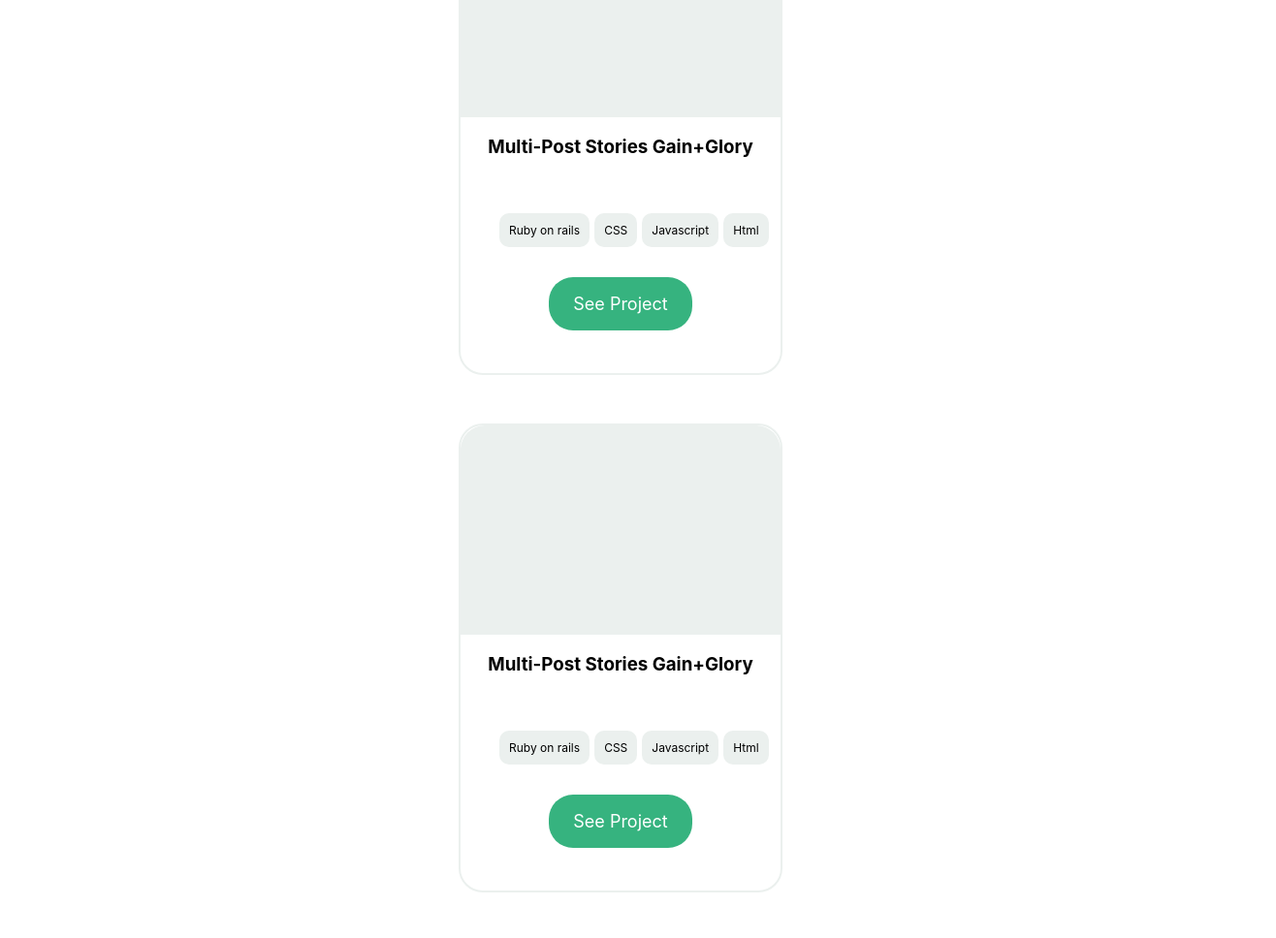
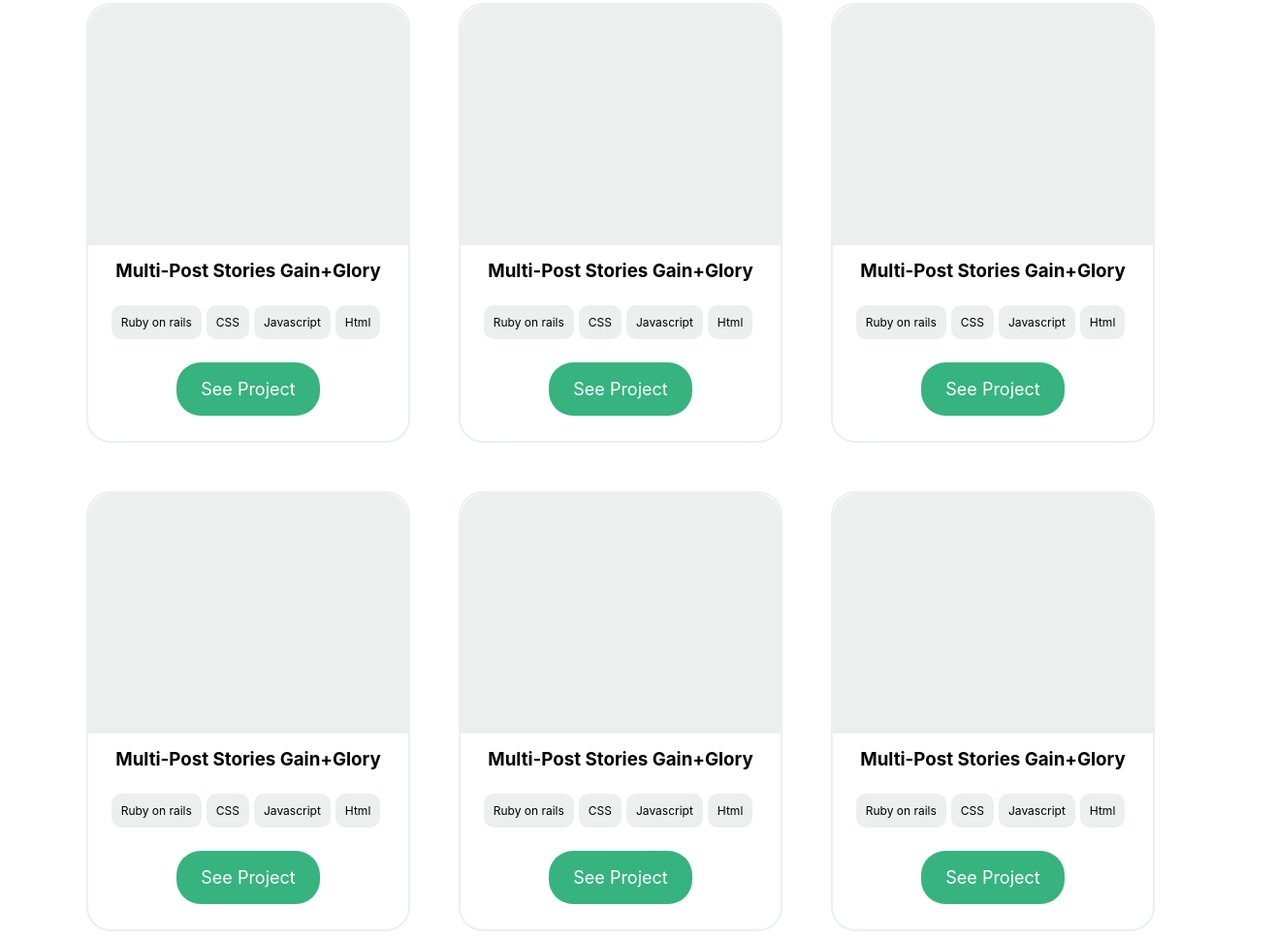
Before and after one commit to rex-9/Portfolio, a plain HTML site: page index.html in a window 1280 px wide. Shown: the part 809-1777 px from the top of the page at 97% size, 1316 px wide, since content can reach past the window. Drawn offline with Linux system fonts and the light colour scheme.

Commit message:
Responsive cards

```diff
--- a/index.html
+++ b/index.html
@@ -45,11 +45,11 @@
             <div class="center font">
                 <div class="divider"></div>
             </div>
-            <section class="cards">
-                <div class="center font">
-                    <div class="card">
+            <section class="center">
+                <div class="cards">
+                    <div class="card font">
                         <div class="cover"></div>
-                        <div class="content">
+                        <div>
                             <h1 class="card-name">Multi-Post Stories Gain+Glory</h1>
                             <ul class="language-container">
                                 <li class="language">Ruby on rails</li>
@@ -57,16 +57,16 @@
                                 <li class="language">Javascript</li>
                                 <li class="language">Html</li>
                             </ul>
+                            <div class="center">
                                 <button class="see-project font">
                                     See Project
                                 </button>
                             </div>
                         </div>
                     </div>
-                <div class="center font">
-                    <div class="card">
+                    <div class="card font">
                         <div class="cover"></div>
-                        <div class="content">
+                        <div>
                             <h1 class="card-name">Multi-Post Stories Gain+Glory</h1>
                             <ul class="language-container">
                                 <li class="language">Ruby on rails</li>
@@ -74,16 +74,16 @@
                                 <li class="language">Javascript</li>
                                 <li class="language">Html</li>
                             </ul>
+                            <div class="center">
                                 <button class="see-project font">
                                     See Project
                                 </button>
                             </div>
                         </div>
                     </div>
-                <div class="center font">
-                    <div class="card">
+                    <div class="card font">
                         <div class="cover"></div>
-                        <div class="content">
+                        <div>
                             <h1 class="card-name">Multi-Post Stories Gain+Glory</h1>
                             <ul class="language-container">
                                 <li class="language">Ruby on rails</li>
@@ -91,16 +91,16 @@
                                 <li class="language">Javascript</li>
                                 <li class="language">Html</li>
                             </ul>
+                            <div class="center">
                                 <button class="see-project font">
                                     See Project
                                 </button>
                             </div>
                         </div>
                     </div>
-                <div class="center font">
-                    <div class="card">
+                    <div class="card font">
                         <div class="cover"></div>
-                        <div class="content">
+                        <div>
                             <h1 class="card-name">Multi-Post Stories Gain+Glory</h1>
                             <ul class="language-container">
                                 <li class="language">Ruby on rails</li>
@@ -108,16 +108,16 @@
                                 <li class="language">Javascript</li>
                                 <li class="language">Html</li>
                             </ul>
+                            <div class="center">
                                 <button class="see-project font">
                                     See Project
                                 </button>
                             </div>
                         </div>
                     </div>
-                <div class="center font">
-                    <div class="card">
+                    <div class="card font">
                         <div class="cover"></div>
-                        <div class="content">
+                        <div>
                             <h1 class="card-name">Multi-Post Stories Gain+Glory</h1>
                             <ul class="language-container">
                                 <li class="language">Ruby on rails</li>
@@ -125,9 +125,28 @@
                                 <li class="language">Javascript</li>
                                 <li class="language">Html</li>
                             </ul>
+                            <div class="center">
                                 <button class="see-project font">
                                     See Project
                                 </button>
+                            </div>
+                        </div>
+                    </div>
+                    <div class="card font">
+                        <div class="cover"></div>
+                        <div>
+                            <h1 class="card-name">Multi-Post Stories Gain+Glory</h1>
+                            <ul class="language-container">
+                                <li class="language">Ruby on rails</li>
+                                <li class="language">CSS</li>
+                                <li class="language">Javascript</li>
+                                <li class="language">Html</li>
+                            </ul>
+                            <div class="center">
+                                <button class="see-project font">
+                                    See Project
+                                </button>
+                            </div>
                         </div>
                     </div>
                 </div>
@@ -144,14 +163,16 @@
                     Get My Resume
                 </button>
             </div>
-            <ul>
-                <li class="center font">
-                    <div class="flash-card">
+            <div class="center">
+                <div class="cards">
+                    <div class="flash-card font">
+                        <div class="center">
                             <div class="logo-title">
                                 <div class="logo-container">
                                     <img src="./assets/languages.svg" alt="angellist">
                                 </div>
                                 <h2>Languages</h2>
+                            </div>
                         </div>
                         <ul class="items">
                             <li class="item secondary-color">Ruby on rails</li>
@@ -160,14 +181,14 @@
                             <li class="item secondary-color">Html</li>
                         </ul>
                     </div>
-                </li>
-                <li class="center font">
-                    <div class="flash-card">
+                    <div class="flash-card font">
+                        <div class="center">
                             <div class="logo-title">
                                 <div class="logo-container">
                                     <img src="./assets/frameworks.svg" alt="angellist">
                                 </div>
                                 <h2>Frameworks</h2>
+                            </div>
                         </div>
                         <ul class="items">
                             <li class="item secondary-color">Bootstrap</li>
@@ -177,14 +198,14 @@
                             <li class="item secondary-color">Selenium</li>
                         </ul>
                     </div>
-                </li>
-                <li class="center font">
-                    <div class="flash-card">
+                    <div class="flash-card font">
+                        <div class="center">
                             <div class="logo-title">
                                 <div class="logo-container">
                                     <img src="./assets/skills.svg" alt="angellist">
                                 </div>
-                            <h2>Skills</h2>
+                                <h2>Languages</h2>
+                            </div>
                         </div>
                         <ul class="items">
                             <li class="item secondary-color">Codekit</li>
@@ -194,8 +215,8 @@
                             <li class="item secondary-color">Terminal</li>
                         </ul>
                     </div>
-                </li>
-            </ul>
+                </div>
+            </div>
             <header class="title">I'm always interested in hearing about new projects,<br>
                 so if you'd like to chat please get in touch.
             </header>
@@ -204,9 +225,10 @@
                     <form action="https://formspree.io/f/moqrrpoj" method="post">
                         <input required class="input" type="text" id="fname" placeholder="   Full Name" name="fullname"
                             maxlength="30"><br><br>
-                        <input required class="input" type="email" id="email" placeholder="   Email Address" name="email"><br><br>
-                        <textarea required class="font" id="textareaid" placeholder="  Enter text here."
-                            name="textarea" rows="4" cols="50" maxlength="500"></textarea><br><br>
+                        <input required class="input" type="email" id="email" placeholder="   Email Address"
+                            name="email"><br><br>
+                        <textarea required class="font" id="textareaid" placeholder="  Enter text here." name="textarea"
+                            rows="4" cols="50" maxlength="500"></textarea><br><br>
                         <button class="see-project font" type="submit">Get in touch</button>
                     </form>
                 </div>
--- a/style.css
+++ b/style.css
@@ -15,22 +15,6 @@
   align-items: center;
   justify-content: center;
   text-align: center;
-}
-
-.language-container {
-  height: 50px;
-  align-items: center;
-  justify-content: center;
-  margin-top: 40px;
-}
-
-.language {
-  background-color: #ebf0ee;
-  border-radius: 10px;
-  padding: 10px;
-  margin-right: 5px;
-  font-size: 12px;
-  float: left;
 }
 
 .margin-top-25px {
@@ -121,7 +105,7 @@ header {
   width: 330px;
   background-color: #ebf0ee;
   border-radius: 25px;
-  margin: 25px 0 0 0;
+  margin: 25px;
   display: grid;
   grid-template-rows: 60% 40%;
 }
@@ -137,7 +121,7 @@ header {
 .items {
   display: flex;
   flex-wrap: wrap;
-  padding-top: 15px;
+  padding: 0px 10px 0px 30px;
 }
 
 .item {
@@ -149,18 +133,22 @@ header {
   height: 20px;
 }
 
-.cards {
-  display: grid;
+@media screen and (min-width: 768px) {
+  .cards {
+    display: grid;
+    grid-template-columns: 1fr 1fr 1fr;
+    padding: 100px;
+  }
 }
 
 .card {
   margin: 25px;
-  height: 480px;
+  height: 450px;
   width: 330px;
   border: 2px solid #ebf0ee;
   border-radius: 25px;
   display: grid;
-  grid-template-rows: 45% 55%;
+  grid-template-rows: 55% 45%;
 }
 
 .font {
@@ -173,13 +161,26 @@ header {
   border-radius: 25px 25px 0 0;
 }
 
-.content {
-  grid-row: 2;
+.card-name {
+  text-align: center;
+  margin: 15px;
 }
 
-.card-name {
-  height: 40px;
+.language-container {
+  padding: 8px;
+  display: flex;
+  align-items: center;
+  justify-content: center;
 }
+
+.language {
+  background-color: #ebf0ee;
+  border-radius: 10px;
+  padding: 10px;
+  margin-right: 5px;
+  font-size: 12px;
+}
+
 
 .see-project {
   cursor: pointer;
```
Lines whose indentation alone changed are shown as unchanged.
